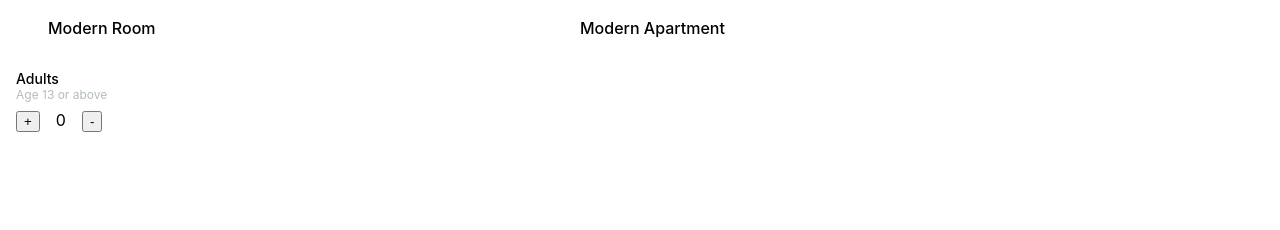
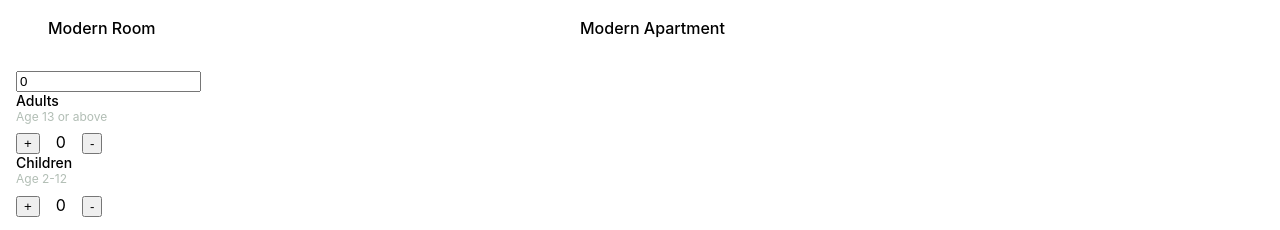
Before and after one commit to vargiit/Windbnb, a React (Create React App) app: page / in a window 1280 px wide. Shown: the part 890-1120 px from the top of the page. Before the commit the page ends 1038 px from the top, so only its background shows below. Built offline with nearby package versions, Linux system fonts and the light colour scheme.

Commit message:
counter functionality updated

```diff
--- a/src/App.js
+++ b/src/App.js
@@ -1,6 +1,6 @@
 import "./App.css";
 import Stay from "./windBnb/Stay";
-import Counter from "./windBnb/Counter";
+import DisplayCount from "./windBnb/DisplayCount";
 
 const stays = [
   {
@@ -36,7 +36,7 @@ function App() {
           <Stay key={index} stay={stay}></Stay>
         ))}
       </div>
-      <Counter childrens="Adults">Age 13 or above</Counter>
+      <DisplayCount></DisplayCount>
     </div>
   );
 }
--- a/src/windBnb/Counter.js
+++ b/src/windBnb/Counter.js
@@ -2,16 +2,16 @@ import { useState } from "react";
 import "./Counter.css";
 
 function Counter(props) {
-  let [counter, setCounter] = useState(0);
+  // let [counter, setCounter] = useState(0);
 
   const decrement = () => {
-    if (counter > 0) {
-      setCounter((prev) => prev - 1);
+    if (props.counter > 0) {
+      props.setCounter((prev) => prev - 1);
     }
   };
 
   const increment = () => {
-    setCounter((prev) => prev + 1);
+    props.setCounter((prev) => prev + 1);
   };
 
   return (
@@ -23,7 +23,7 @@ function Counter(props) {
         <button className="increment-btn" onClick={increment}>
           +
         </button>
-        <span className="counter-number">{counter}</span>
+        <span className="counter-number">{props.counter}</span>
         <button className="decrement-btn" onClick={decrement}>
           -
         </button>
--- /dev/null
+++ b/src/windBnb/DisplayCount.js
@@ -0,0 +1,21 @@
+import Counter from "./Counter";
+import { useState } from "react";
+
+function DisplayCount() {
+  let [counter, setCounter] = useState(0);
+  let [counter2, setCounter2] = useState(0);
+  return (
+    <div>
+      <label htmlFor="guests"></label>
+      <input id="guests" type="text" value={counter + counter2} />
+      <Counter childrens="Adults" counter={counter} setCounter={setCounter}>
+        Age 13 or above
+      </Counter>
+      <Counter childrens="Children" counter={counter2} setCounter={setCounter2}>
+        Age 2-12
+      </Counter>
+    </div>
+  );
+}
+
+export default DisplayCount;
```
Also changed, not shown: src/windBnb/DisplayCount.css (added).
